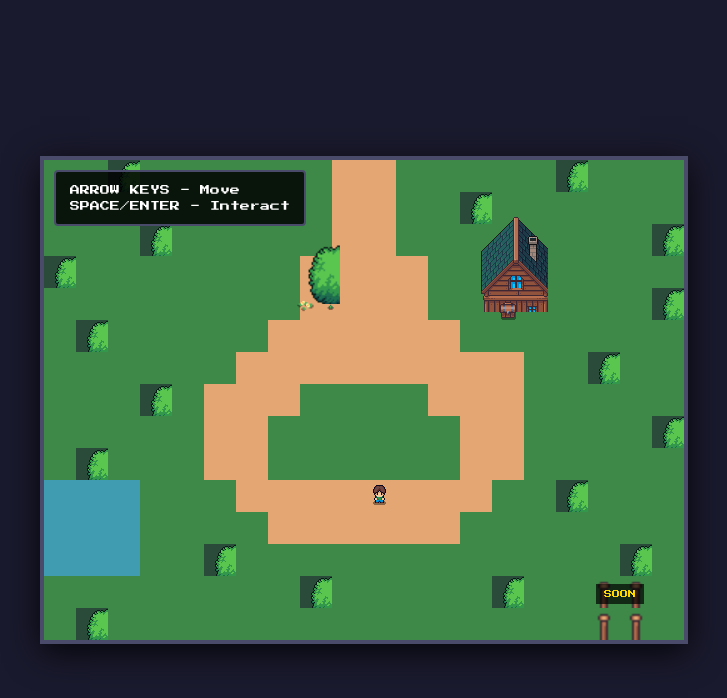
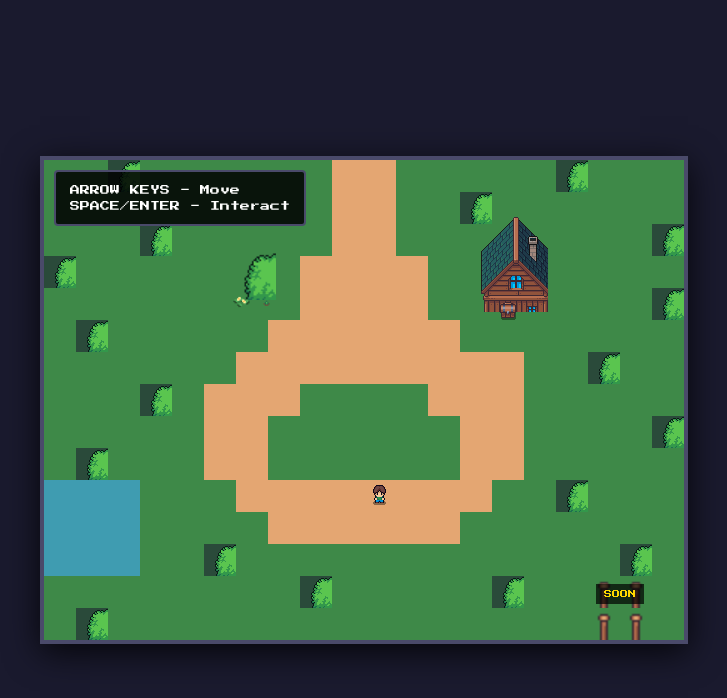
Before and after one commit to ManOverpoured/Overpoured-Apps, a plain HTML site: page index.html in a window 1280 px wide. Shown: the whole page, without its empty margins (276-1003 px from the left). Drawn offline with Linux system fonts and the light colour scheme.

Commit message:
Update index.html

```diff
--- a/index.html
+++ b/index.html
@@ -349,13 +349,13 @@
             [0,0,1,0,0,0,0,0,0,2,2,0,0,0,0,0,1,0,0,0],
             [0,0,0,0,0,0,0,0,0,2,2,0,0,1,0,0,0,0,0,0],
             [0,0,0,1,0,0,0,0,0,2,2,0,0,0,0,0,0,0,0,1],
-            [1,0,0,0,0,0,0,0,2,2,2,2,0,0,3,0,0,0,0,0],
-            [0,0,0,0,0,0,0,0,2,2,2,2,0,3,3,3,0,0,0,1],
-            [0,1,0,0,0,0,0,2,2,2,2,2,2,3,3,3,0,0,0,0],
+            [1,0,0,0,0,0,4,0,2,2,2,2,0,0,3,0,0,0,0,0],
+            [0,0,0,0,0,0,4,4,2,2,2,2,0,3,3,3,0,0,0,1],
+            [0,1,0,0,0,0,4,2,2,2,2,2,2,3,3,3,0,0,0,0],
             [0,0,0,0,0,0,2,2,2,2,2,2,2,2,2,0,0,1,0,0],
-            [0,0,0,1,0,2,2,2,4,0,0,0,2,2,2,0,0,0,0,0],
-            [0,0,0,0,0,2,2,4,4,4,0,0,0,2,2,0,0,0,0,1],
-            [0,1,0,0,0,2,2,4,4,4,0,0,0,2,2,0,0,0,0,0],
+            [0,0,0,1,0,2,2,2,0,0,0,0,2,2,2,0,0,0,0,0],
+            [0,0,0,0,0,2,2,0,0,0,0,0,0,2,2,0,0,0,0,1],
+            [0,1,0,0,0,2,2,0,0,0,0,0,0,2,2,0,0,0,0,0],
             [5,5,5,0,0,0,2,2,2,2,2,2,2,2,0,0,1,0,0,0],
             [5,5,5,0,0,0,0,2,2,2,2,2,2,0,0,0,0,0,0,0],
             [5,5,5,0,0,1,0,0,0,0,0,0,0,0,0,0,0,0,1,0],
@@ -366,7 +366,7 @@
         // Interactive locations
         const locations = [
             {
-                x: 8, y: 3, width: 1, height: 3,
+                x: 6, y: 3, width: 1, height: 3,
                 name: 'Christmas Bingo',
                 description: 'Play bingo while you watch your favorite Christmas Movie or show',
                 url: '/christmas-bingo',
@@ -422,12 +422,12 @@
             const px = loc.x * TILE_SIZE;
             const py = loc.y * TILE_SIZE;
 
-            // Large decorated tree - the sprite is 32x48, scale it up
-            drawSprite(sprites.tree, 0, 0, 32, 48, px - 8, py - 24, 48, 72);
+            // Large decorated tree - use full tree sprite (32x40), scale it up
+            drawSprite(sprites.tree, 0, 0, 32, 40, px - 8, py - 16, 48, 60);
 
             // Add decorations using decor sprite (presents at base)
-            drawSprite(sprites.decor, 32, 16, 16, 16, px - 4, py + 40, 20, 20);
-            drawSprite(sprites.decor, 48, 16, 16, 16, px + 20, py + 40, 20, 20);
+            drawSprite(sprites.decor, 32, 16, 16, 16, px - 4, py + 36, 20, 20);
+            drawSprite(sprites.decor, 48, 16, 16, 16, px + 20, py + 36, 20, 20);
         }
 
         // Draw locker building
@@ -585,11 +585,12 @@
             const newX = player.x + dx;
             const newY = player.y + dy;
 
-            // Update direction
-            if (dy < 0) player.direction = 1; // up
-            else if (dy > 0) player.direction = 0; // down
-            else if (dx < 0) player.direction = 2; // left
-            else if (dx > 0) player.direction = 3; // right
+            // Update direction based on sprite sheet rows
+            // Row 0 = down, Row 1 = left, Row 2 = right, Row 3 = up
+            if (dy > 0) player.direction = 0; // down
+            else if (dx < 0) player.direction = 1; // left
+            else if (dx > 0) player.direction = 2; // right
+            else if (dy < 0) player.direction = 3; // up
 
             // Check bounds and collisions
             if (newX >= 0 && newX < GRID_WIDTH && newY >= 0 && newY < GRID_HEIGHT) {
```
